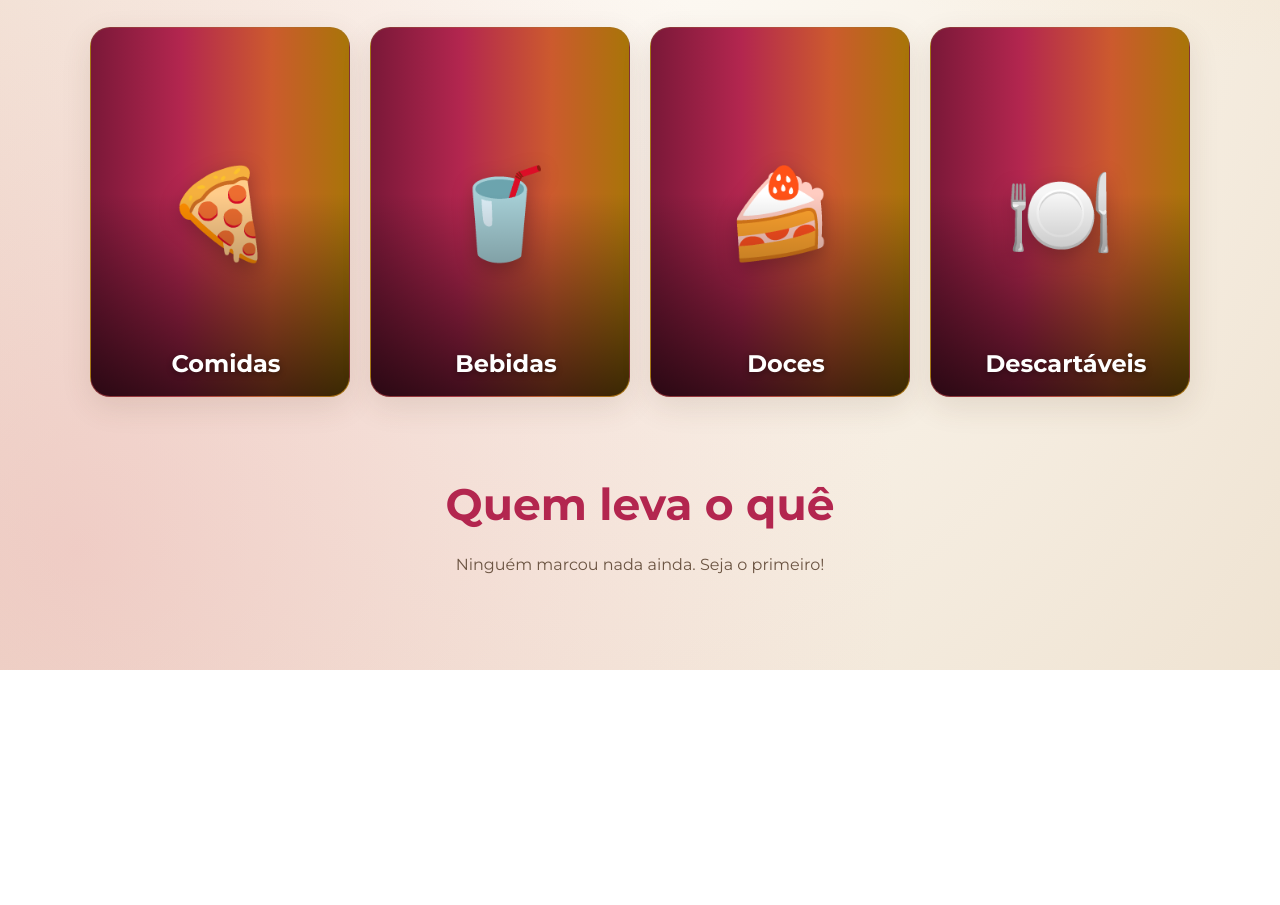
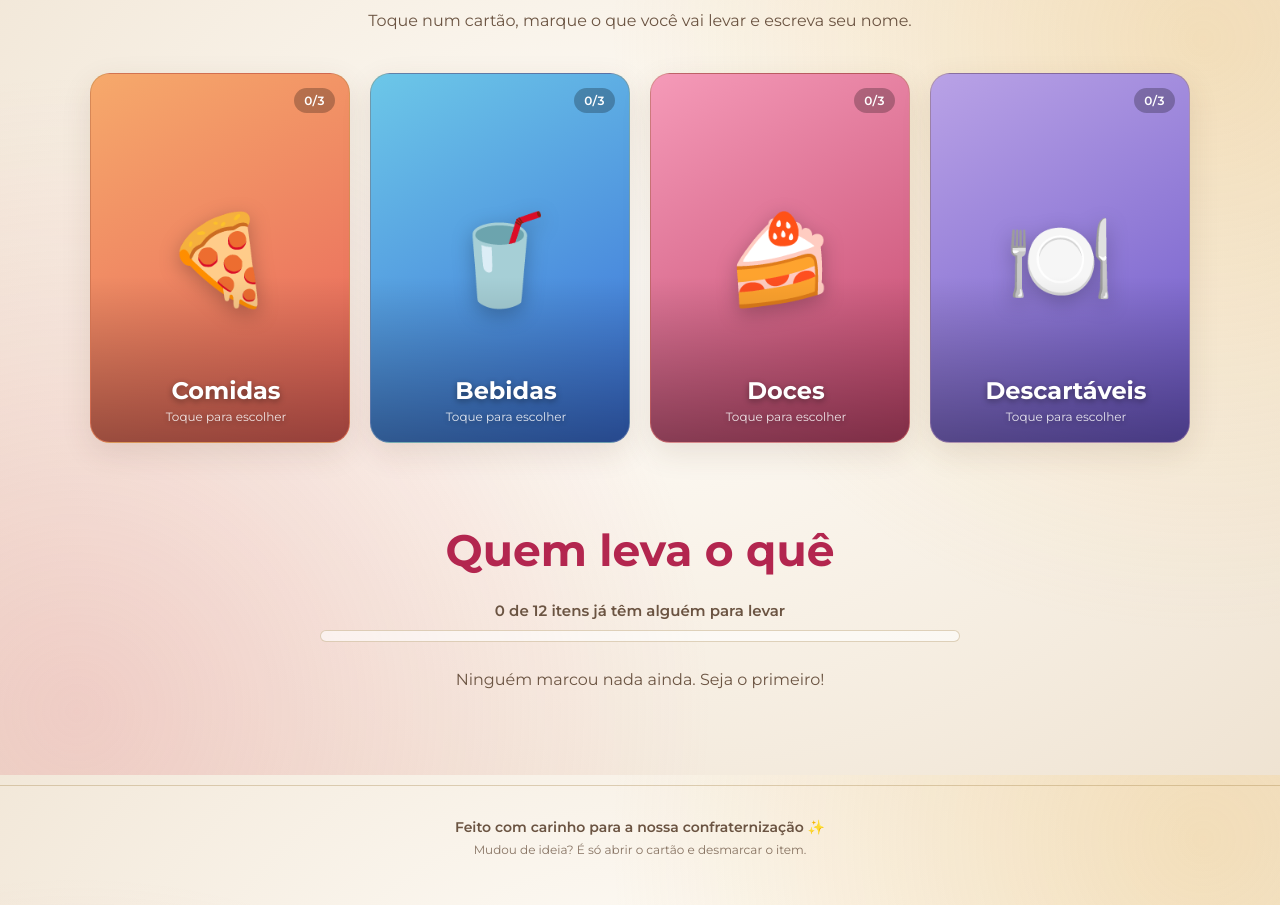
Before and after one commit to MaykInvest/Party-website, a plain HTML site: page index.html in a window 1280 px wide. Shown: the part 825-1730 px from the top of the page. Before the commit the page ends 1495 px from the top, so only its background shows below. Drawn offline with Linux system fonts and the light colour scheme.

Commit message:
UPDATE: change the color of the cards

```diff
--- a/css/main.css
+++ b/css/main.css
@@ -51,11 +51,6 @@
   --cartao-borda: rgba(212, 180, 120, 0.3);
   --cartao-sombra: 0 10px 30px rgba(0, 0, 0, 0.35);
   --etiqueta: rgba(255, 196, 77, 0.14);
-  --verso: rgba(27, 24, 48, 0.94);
-  /* verso dos cartões */
-  --check-fundo: #241f38;
-  /* caixinhas da lista */
-  --check-borda: #6b5d80;
 }
 
 html[data-tema="claro"] {
@@ -97,9 +92,6 @@ html[data-tema="claro"] {
   --cartao-borda: rgba(154, 116, 50, 0.3);
   --cartao-sombra: 0 10px 30px rgba(90, 60, 30, 0.12);
   --etiqueta: rgba(179, 38, 79, 0.1);
-  --verso: rgba(255, 253, 249, 0.96);
-  --check-fundo: #fffdf9;
-  --check-borda: #cdb994;
 }
 
 
@@ -110,6 +102,7 @@ body {
   margin: 0;
   min-height: 100vh;                          /* pelo menos a tela toda; cresce se o conteúdo for maior */
   background: var(--fundo);
+  background-attachment: fixed;               /* o fundo fica parado ao rolar (sem isso as luzes esticam pela página toda) */
   color: var(--texto);
   font-family: 'Montserrat', sans-serif;
   overflow-x: hidden;
@@ -120,6 +113,15 @@ header {
   place-items: center;                        /* título centralizado */
   padding: 110px 16px 72px;                   /* espaço em cima para o botão do tema */
   overflow-x: clip;                           /* a sombra inclinada do título não pode sair da tela */
+}
+
+.topo-legenda {                               /* a linha pequena embaixo do nome */
+  margin: 28px 0 0;
+  font-size: clamp(11px, 1.6vw, 14px);
+  font-weight: 600;
+  letter-spacing: 0.24em;
+  text-transform: uppercase;
+  color: var(--texto-suave);
 }
 
 /* Duas camadas presas à tela, atrás de tudo: bolhas (::before) e faíscas (::after) */
@@ -517,9 +519,14 @@ html[data-tema="claro"] .ceu::after {
 .cartao-virar {
   perspective: 1200px;
   /* dá profundidade ao giro (quanto menor, mais "3D") */
-  scroll-snap-align: start;
-  /* NOVO: cada cartão encaixa pelo começo ao deslizar */
+  --cor: linear-gradient(150deg, #f6a96b, #e8615a);   /* cor da frente: cada cartão tem a sua (abaixo) */
 }
+
+/* Uma cor para cada cartão, na ordem do HTML: comidas, bebidas, doces, descartáveis.
+   Se adicionar um 5º cartão, crie mais uma linha com :nth-child(5). */
+.cartao-virar:nth-child(2) { --cor: linear-gradient(150deg, #6cc7e8, #3b6fd8); }
+.cartao-virar:nth-child(3) { --cor: linear-gradient(150deg, #f59ab8, #c2456b); }
+.cartao-virar:nth-child(4) { --cor: linear-gradient(150deg, #b9a2e6, #6d58c9); }
 
 .cartao-interno {
   display: grid;
@@ -554,7 +561,7 @@ html[data-tema="claro"] .ceu::after {
   display: grid;
   place-items: center;
   padding: 0;
-  background: var(--degrade);
+  background: var(--cor);
   /* aparece enquanto não tiver foto */
   font: inherit;
   color: #fff;
@@ -577,8 +584,38 @@ html[data-tema="claro"] .ceu::after {
   content: "";
   position: absolute;
   inset: 0;
-  background: linear-gradient(transparent 45%, rgba(0, 0, 0, 0.65));
+  background: linear-gradient(transparent 55%, rgba(0, 0, 0, 0.35));   /* leve: não deixa a cor "suja" */
 }
+
+/* Selo no canto do cartão: quantos itens já têm dono ("1/3"). O JS escreve o texto. */
+.frente-progresso {
+  position: absolute;
+  z-index: 1;
+  top: 14px;
+  right: 14px;
+  padding: 5px 10px;
+  border-radius: 999px;
+  background: rgba(0, 0, 0, 0.25);
+  backdrop-filter: blur(6px);
+  font-size: 12px;
+  font-weight: 600;
+  letter-spacing: 0.04em;
+}
+
+.frente-progresso.completo { background: rgba(255, 255, 255, 0.9); color: #1f6b3a; }   /* todos os itens com dono */
+
+/* Dica "toque para escolher": aparece embaixo do nome */
+.frente-nome::after {
+  content: "Toque para escolher";
+  display: block;
+  margin-top: 4px;
+  font-size: 12px;
+  font-weight: 500;
+  opacity: 0.85;
+}
+
+.frente { transition: transform 0.3s, box-shadow 0.3s; }
+.frente:hover { box-shadow: 0 16px 40px rgba(0, 0, 0, 0.35); }
 
 .frente:hover .frente-foto {
   transform: scale(1.06);
@@ -589,7 +626,6 @@ html[data-tema="claro"] .ceu::after {
 .frente-emoji {
   /* apague este <span> no HTML quando colocar a foto */
   position: relative;
-  font-size: 88px;
   filter: drop-shadow(0 6px 10px rgba(0, 0, 0, 0.25));
   font-size: clamp(48px, 7vw, 88px);
   /* encolhe junto com o cartão */
@@ -599,9 +635,6 @@ html[data-tema="claro"] .ceu::after {
   position: absolute;
   z-index: 1;
   /* fica na frente do escurecido */
-  left: 20px;
-  bottom: 18px;
-  font-size: 24px;
   font-weight: 700;
   text-shadow: 0 2px 6px rgba(0, 0, 0, 0.4);
   left: clamp(12px, 1.6vw, 20px);
@@ -621,7 +654,6 @@ html[data-tema="claro"] .ceu::after {
 .verso {
   display: flex;
   flex-direction: column;
-  padding: 24px;
   background: var(--verso);
   transform: rotateY(180deg);
   /* começa de costas */
@@ -632,7 +664,6 @@ html[data-tema="claro"] .ceu::after {
 
 .verso h3 {
   margin: 0 0 16px;
-  font-size: 20px;
   color: var(--destaque);
   font-size: clamp(17px, 1.8vw, 20px);
 }
@@ -943,6 +974,49 @@ html[data-tema="claro"] .ceu::after {
   margin-bottom: 24px;
 }
 
+/* Barra de progresso: "5 de 12 itens já têm dono" */
+.progresso {
+  max-width: 640px;
+  margin: 0 auto 28px;
+}
+
+.progresso-texto {
+  margin: 0 0 10px;
+  font-size: 15px;
+  font-weight: 600;
+  color: var(--texto-suave);
+}
+
+.progresso-barra {
+  height: 10px;
+  border-radius: 999px;
+  background: var(--cartao);
+  border: 1px solid var(--cartao-borda);
+  overflow: hidden;
+}
+
+.progresso-barra span {
+  display: block;
+  width: 0;                                   /* o JS muda a largura (0% a 100%) */
+  height: 100%;
+  border-radius: inherit;
+  background: var(--degrade);
+  transition: width 0.6s cubic-bezier(0.4, 0.2, 0.2, 1);
+}
+
+/* Rodapé */
+.rodape {
+  padding: 32px 16px 48px;
+  border-top: 1px solid var(--cartao-borda);
+  text-align: center;
+  font-size: 14px;
+  font-weight: 600;
+  color: var(--texto-suave);
+}
+
+.rodape p     { margin: 0; }
+.rodape-dica  { margin-top: 6px !important; font-size: 12px; font-weight: 400; opacity: 0.8; }
+
 .lista-vazia {
   color: var(--texto-suave);
   font-weight: 400;
--- a/index.html
+++ b/index.html
@@ -4,7 +4,7 @@
 <head>
     <meta charset="UTF-8">
     <meta name="viewport" content="width=device-width, initial-scale=1.0">
-    <title>Portfolio</title>
+    <title>Confraternizando</title>
     <link href="https://fonts.googleapis.com/css2?family=Montserrat:wght@400;600;700&display=swap" rel="stylesheet">
     <link rel="stylesheet" href="css/main.css">
     <script src="js/main.js"></script>
@@ -21,6 +21,7 @@
 
         <!-- o data-text precisa ter o MESMO texto do título: é ele que desenha a sombra e o 3D -->
         <h1 data-text="Confraternizando">Confraternizando</h1>
+        <p class="topo-legenda">Confraternização de fim de ano · 2026</p>
     </header>
 
     <main>
@@ -131,6 +132,13 @@
         <!-- QUEM LEVA O QUÊ: o JavaScript preenche esta lista sozinho -->
         <section class="quem-leva" aria-labelledby="titulo-quem-leva">
             <h2 id="titulo-quem-leva">Quem leva o quê</h2>
+
+            <!-- Barra de progresso: quantos itens já têm alguém para levar (o JS preenche) -->
+            <div class="progresso">
+                <p class="progresso-texto" id="progresso-texto"></p>
+                <div class="progresso-barra"><span id="progresso-preenchido"></span></div>
+            </div>
+
             <p class="lista-vazia" id="lista-vazia">Ninguém marcou nada ainda. Seja o primeiro!</p>
             <ul class="lista-final" id="lista-final"></ul>
         </section>
@@ -151,8 +159,9 @@
 
     </main>
 
-    <footer>
-
+    <footer class="rodape">
+        <p>Feito com carinho para a nossa confraternização ✨</p>
+        <p class="rodape-dica">Mudou de ideia? É só abrir o cartão e desmarcar o item.</p>
     </footer>
 
 </body>
--- a/js/main.js
+++ b/js/main.js
@@ -96,6 +96,8 @@ document.addEventListener("DOMContentLoaded", () => {
   const campoNome = document.querySelector("#campo-nome");
   const listaFinal = document.querySelector("#lista-final");
   const listaVazia = document.querySelector("#lista-vazia");
+  const progressoTexto = document.querySelector("#progresso-texto");
+  const progressoPreenchido = document.querySelector("#progresso-preenchido");
   const caixas = document.querySelectorAll(".lista-itens input[type=checkbox]");
   let caixaAtual = null;                       // a caixinha que está esperando o nome
 
@@ -117,6 +119,13 @@ document.addEventListener("DOMContentLoaded", () => {
     verso.inert = true;                        // começa mostrando a frente
     frente.addEventListener("click", () => virar(true));
     cartao.querySelector(".voltar").addEventListener("click", () => virar(false));
+  });
+
+  // Na frente de cada cartão, um selo com quantos itens já têm dono ("1/3")
+  document.querySelectorAll(".frente").forEach((frente) => {
+    const selo = document.createElement("span");
+    selo.className = "frente-progresso";
+    frente.append(selo);
   });
 
   // Embaixo de cada item, um lugar para o nome de quem vai levar
@@ -150,6 +159,24 @@ document.addEventListener("DOMContentLoaded", () => {
     });
 
     listaVazia.hidden = listaFinal.children.length > 0;
+
+    // Selo de cada cartão: "1/3", ou "Completo ✓" quando todos os itens têm dono
+    document.querySelectorAll(".cartao-virar").forEach((cartao) => {
+      const itens = cartao.querySelectorAll(".lista-itens input");
+      const comDono = [...itens].filter((caixa) => escolhas[caixa.name]).length;
+      const selo = cartao.querySelector(".frente-progresso");
+      const completo = comDono === itens.length;
+      selo.textContent = completo ? "Completo ✓" : `${comDono}/${itens.length}`;
+      selo.classList.toggle("completo", completo);
+    });
+
+    // Barra de progresso geral
+    const total = caixas.length;
+    const comDono = listaFinal.children.length;
+    progressoTexto.textContent = comDono === total
+      ? "Tudo certo: todos os itens já têm alguém para levar! 🎉"
+      : `${comDono} de ${total} itens já têm alguém para levar`;
+    progressoPreenchido.style.width = `${(comDono / total) * 100}%`;
   }
 
   // ---------- 3) Marcar e desmarcar ----------
```
